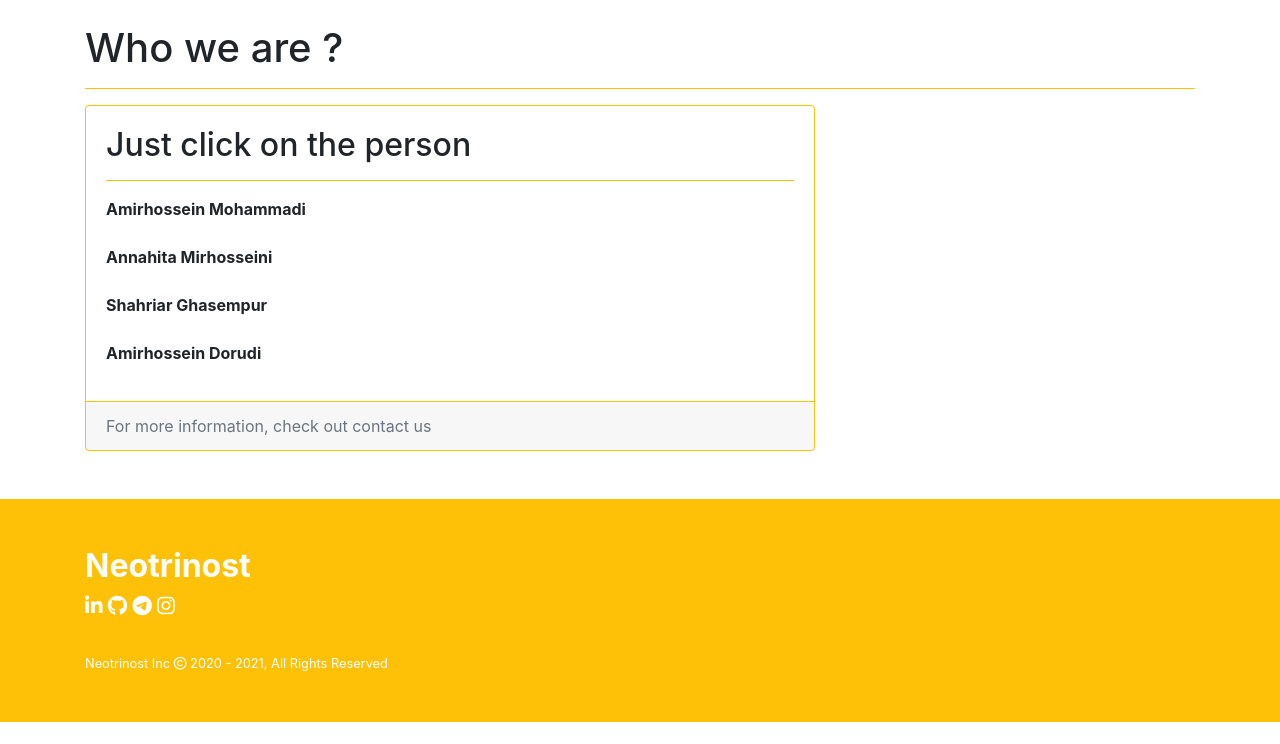
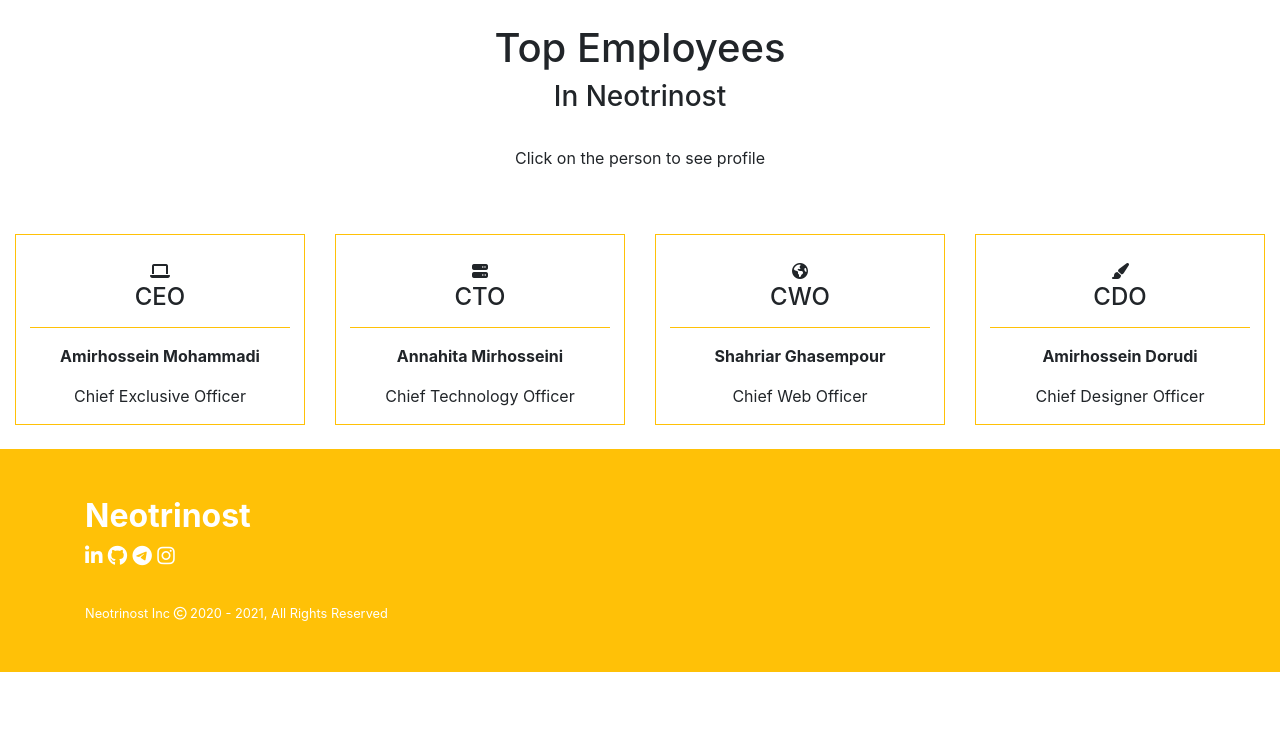
Before and after one commit to Neotrinost/Neotrinost.ir, a Flask app: page /who in a window 1280 px wide. Shown: the part 56-800 px from the top of the page. Run offline with Flask 2, Linux system fonts and the light colour scheme; some libraries are stand-ins or nearby versions.

Commit message:
Update profiles and main index

```diff
--- a/app/templates/who.html
+++ b/app/templates/who.html
@@ -66,41 +66,53 @@
 			</div>
 		</nav>
 
-		<div class="container">
+        <div class="container-fluid text-center">
             <br>
-            <h1>Who we are ?</h1>
-            <hr class="border-warning">
+            <h1>Top Employees</h1>
+            <h3>In Neotrinost</h3>
+            <br>
+            <p>Click on the person to see profile</p>
+            <br>
+            <br>
             <div class="row">
-                <div class="col-md-8">
-                    <div class="border border-warning card mb-4">
-                        <div class="card-body">
-                            <h2 class="card-title">Just click on the person</h2>
-                            <hr class="border-warning">
-                            <p class="card-text">
-                                <div data-toggle="modal" data-target="#amirohammadi">
-                                    <b>Amirhossein Mohammadi</b>
+                <div class="col-sm-3">
+                    <div data-toggle="modal" data-target="#amirohammadi" class="border border-warning">
                         <br>
+                        <i class="fa fa-laptop"></i>
+                        <h4>CEO</h4>
+                        <hr style="width: 90%;" class="border-warning">
+                        <p><b>Amirhossein Mohammadi</b></p>
+                        <p>Chief Exclusive Officer</p>
                     </div>
+                </div>
+                <div class="col-sm-3">
+                    <div data-toggle="modal" data-target="#shahriar" class="border border-warning">
                         <br>
-                                <div  data-toggle="modal" data-target="#annahita">
-                                    <b>Annahita Mirhosseini</b>
+                        <i class="fa fa-server"></i>
+                        <h4>CTO</h4>
+                        <hr style="width: 90%;" class="border-warning">
+                        <p><b>Annahita Mirhosseini</b></p>
+                        <p>Chief Technology Officer</p>
+                    </div>
+                </div>
+                <div class="col-sm-3">
+                    <div data-toggle="modal" data-target="#shahriar" class="border border-warning">
                         <br>
+                        <i class="fa fa-globe"></i>
+                        <h4>CWO</h4>
+                        <hr style="width: 90%;" class="border-warning">
+                        <p><b>Shahriar Ghasempour</b></p>
+                        <p>Chief Web Officer</p>
                     </div>
+                </div>
+                <div class="col-sm-3">
+                    <div data-toggle="modal" data-target="#amirdorudi" class="border border-warning">
                         <br>
-                                <div data-toggle="modal" data-target="#shahriar">
-                                    <b>Shahriar Ghasempur</b>
-                                    <br>
-                                </div>
-                                <br>
-                                <div data-toggle="modal" data-target="#amirdorudi">
-                                    <b>Amirhossein Dorudi</b>
-                                    <br>
-                                </div>
-                            </p>
-                        </div>
-                        <div class="card-footer border-warning text-muted">
-                            For more information, check out contact us
-                        </div>
+                        <i class="fa fa-paint-brush"></i>
+                        <h4>CDO</h4>
+                        <hr style="width: 90%;" class="border-warning">
+                        <p><b>Amirhossein Dorudi</b></p>
+                        <p>Chief Designer Officer</p>
                     </div>
                 </div>
             </div>
```
Lines whose indentation alone changed are shown as unchanged.
